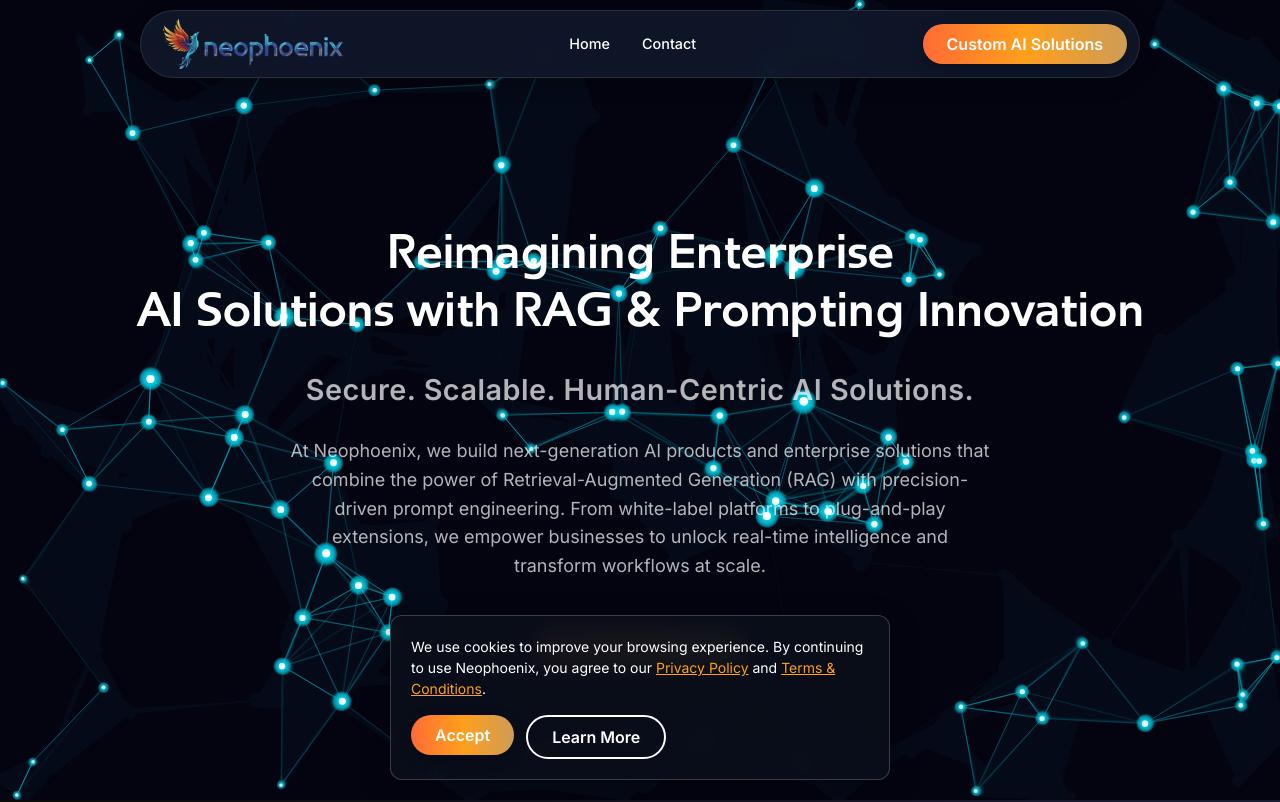
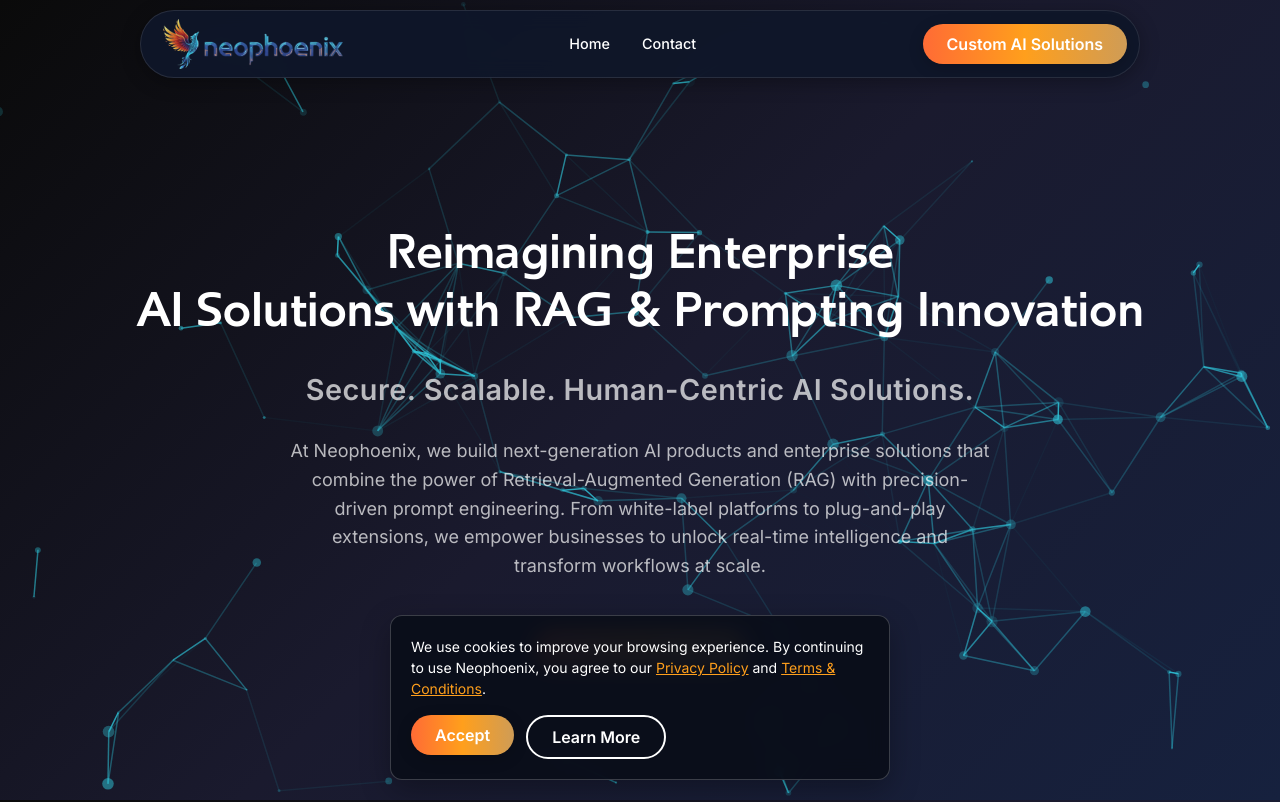
Before and after one commit to dhavalinventam/neophoenix-web, a Next.js app: page / in a window 1280 px wide. Shown: the top 802 px of the page. Built offline with nearby package versions, Linux system fonts and the light colour scheme.

Commit message:
add neural-animation

```diff
--- a/package.json
+++ b/package.json
@@ -16,6 +16,7 @@
     "framer-motion": "^12.23.12",
     "gsap": "^3.13.0",
     "next": "14.2.0",
+    "particles.js": "^2.0.0",
     "react": "18.2.0",
     "react-bootstrap": "^2.10.10",
     "react-dom": "18.2.0",
--- a/src/components/pages/Landing/hero-section/index.tsx
+++ b/src/components/pages/Landing/hero-section/index.tsx
@@ -3,7 +3,8 @@
 import React, { useState, useEffect } from 'react';
 import styles from './HeroSection.module.scss';
 import Button from '@/components/ui/button';
-import NeuralNetworkBackground from '@/components/ui/neural-network-background';
+import ParticlesBackground from '@/components/ui/particles-background';
+// import NeuralNetworkBackground from '@/components/ui/neural-network-background';
 import { Container } from 'react-bootstrap';
 
 const HeroSection = () => {
@@ -17,8 +18,8 @@ const HeroSection = () => {
   return (
     <>
       <section className={`${styles.heroSection} hero`}>
-        {/* Neural Network Background */}
-        <NeuralNetworkBackground />
+        {/* Particles Background */}
+        <ParticlesBackground />
 
         {/* Content Container */}
         <div className={styles.contentContainer}>
--- a/src/components/pages/Landing/our-services/index.tsx
+++ b/src/components/pages/Landing/our-services/index.tsx
@@ -286,26 +286,13 @@ const DemoAnimation = () => {
     <>
       <div className={styles.ourServices}>
         {/* Neural Network Accent Elements */}
-        <NeuralNetworkAccent
-          size="medium"
-          position="top-right"
-          opacity={0.75}
-          nodeCount={30}
-          maxConnectionDist={100}
-        />
+
         <NeuralNetworkAccent
           size="small"
           position="bottom-left"
           opacity={0.65}
           nodeCount={15}
           maxConnectionDist={70}
-        />
-        <NeuralNetworkAccent
-          size="small"
-          position="top-left"
-          opacity={0.6}
-          nodeCount={20}
-          maxConnectionDist={85}
         />
         <NeuralNetworkAccent
           size="medium"
--- a/src/components/ui/neural-network-background/NeuralNetworkBackground.module.scss
+++ b/src/components/ui/neural-network-background/NeuralNetworkBackground.module.scss
@@ -17,6 +17,7 @@
   height: 100%;
   display: block;
   opacity: 1; // Match CodePen - full opacity
+  transform: unset !important;
 }
 
 // Responsive adjustments
--- /dev/null
+++ b/src/components/ui/particles-background/ParticlesBackground.module.scss
@@ -0,0 +1,45 @@
+.particlesContainer {
+  position: absolute;
+  top: 0;
+  left: 0;
+  width: 100%;
+  height: 100%;
+  z-index: 1; // Behind content but above background
+  pointer-events: none; // Allow clicks to pass through to content
+  opacity: 0.8; // Slightly transparent to not overpower content
+}
+
+.particlesCanvas {
+  position: absolute;
+  top: 0;
+  left: 0;
+  width: 100%;
+  height: 100%;
+  background: transparent;
+
+  // Ensure the canvas can receive mouse events for interactivity
+  canvas {
+    position: absolute;
+    top: 0;
+    left: 0;
+    width: 100%;
+    height: 100%;
+    pointer-events: auto;
+    z-index: 2; // Ensure canvas is above container but below content
+  }
+}
+
+// Responsive adjustments
+@media (max-width: 768px) {
+  .particlesContainer {
+    // Reduce particle density on mobile for better performance
+    opacity: 0.8;
+  }
+}
+
+@media (max-width: 480px) {
+  .particlesContainer {
+    // Further reduce on very small screens
+    opacity: 0.6;
+  }
+}
--- /dev/null
+++ b/src/components/ui/particles-background/index.tsx
@@ -0,0 +1,162 @@
+'use client';
+
+import React, { useEffect, useRef } from 'react';
+import styles from './ParticlesBackground.module.scss';
+
+// Declare particlesJS as a global function
+declare global {
+  interface Window {
+    particlesJS: (id: string, config: any) => void;
+  }
+}
+
+const ParticlesBackground: React.FC = () => {
+  const particlesRef = useRef<HTMLDivElement>(null);
+
+  useEffect(() => {
+    // Load particles.js script dynamically
+    const loadParticlesScript = () => {
+      return new Promise<void>((resolve, reject) => {
+        if (typeof window.particlesJS === 'function') {
+          resolve();
+          return;
+        }
+
+        const script = document.createElement('script');
+        script.src = 'https://cdn.jsdelivr.net/particles.js/2.0.0/particles.min.js';
+        script.async = true;
+        script.onload = () => resolve();
+        script.onerror = () => reject(new Error('Failed to load particles.js'));
+        document.head.appendChild(script);
+      });
+    };
+
+    const initParticles = async () => {
+      try {
+        await loadParticlesScript();
+
+        if (window.particlesJS && particlesRef.current) {
+          console.log('Initializing particles with interactivity...');
+
+          // Small delay to ensure DOM is ready
+          setTimeout(() => {
+            try {
+              window.particlesJS('particles-js', {
+                particles: {
+                  number: {
+                    value: 80,
+                    density: {
+                      enable: true,
+                    },
+                  },
+                  color: {
+                    value: ['#35ebff', '#35ebff', '#35ebff', '#35ebff'],
+                  },
+                  opacity: {
+                    value: 0.6,
+                    random: true,
+                    anim: {
+                      enable: true,
+                      speed: 1,
+                      opacity_min: 0.1,
+                      sync: false,
+                    },
+                  },
+                  shape: {
+                    type: 'circle',
+                  },
+                  size: {
+                    value: 6,
+                    random: true,
+                    anim: {
+                      enable: true,
+                      speed: 2,
+                      size_min: 1,
+                      sync: false,
+                    },
+                  },
+                  line_linked: {
+                    enable: true,
+                    distance: 120,
+                    color: '#35ebff',
+                    opacity: 1,
+                    width: 1.5,
+                  },
+                  move: {
+                    enable: true,
+                    speed: 1.5,
+                    random: true,
+                    direction: 'none',
+                    straight: false,
+                    out_mode: 'out',
+                    bounce: false,
+                  },
+                },
+                interactivity: {
+                  detect_on: 'window',
+                  events: {
+                    onhover: {
+                      enable: true,
+                      mode: 'grab',
+                    },
+                    onclick: {
+                      enable: true,
+                      mode: 'push',
+                    },
+                    resize: true,
+                  },
+                  modes: {
+                    grab: {
+                      distance: 140,
+                      line_linked: {
+                        opacity: 1,
+                      },
+                    },
+                    push: {
+                      particles_nb: 2,
+                    },
+                    repulse: {
+                      distance: 200,
+                      duration: 0.4,
+                    },
+                    bubble: {
+                      distance: 400,
+                      size: 40,
+                      duration: 2,
+                      opacity: 8,
+                      speed: 3,
+                    },
+                  },
+                },
+                retina_detect: true,
+              });
+            } catch (initError) {
+              console.error('Error initializing particles:', initError);
+            }
+          }, 100); // 100ms delay
+        }
+      } catch (error) {
+        console.error('Error initializing particles:', error);
+      }
+    };
+
+    initParticles();
+
+    // Cleanup function
+    return () => {
+      // Remove particles canvas if it exists
+      const canvas = document.querySelector('#particles-js canvas');
+      if (canvas && canvas.parentNode) {
+        canvas.parentNode.removeChild(canvas);
+      }
+    };
+  }, []);
+
+  return (
+    <div className={styles.particlesContainer}>
+      <div id="particles-js" ref={particlesRef} className={styles.particlesCanvas} />
+    </div>
+  );
+};
+
+export default ParticlesBackground;
```
Also changed, not shown: 1 other file (tests, documents, lock files or other folders).
